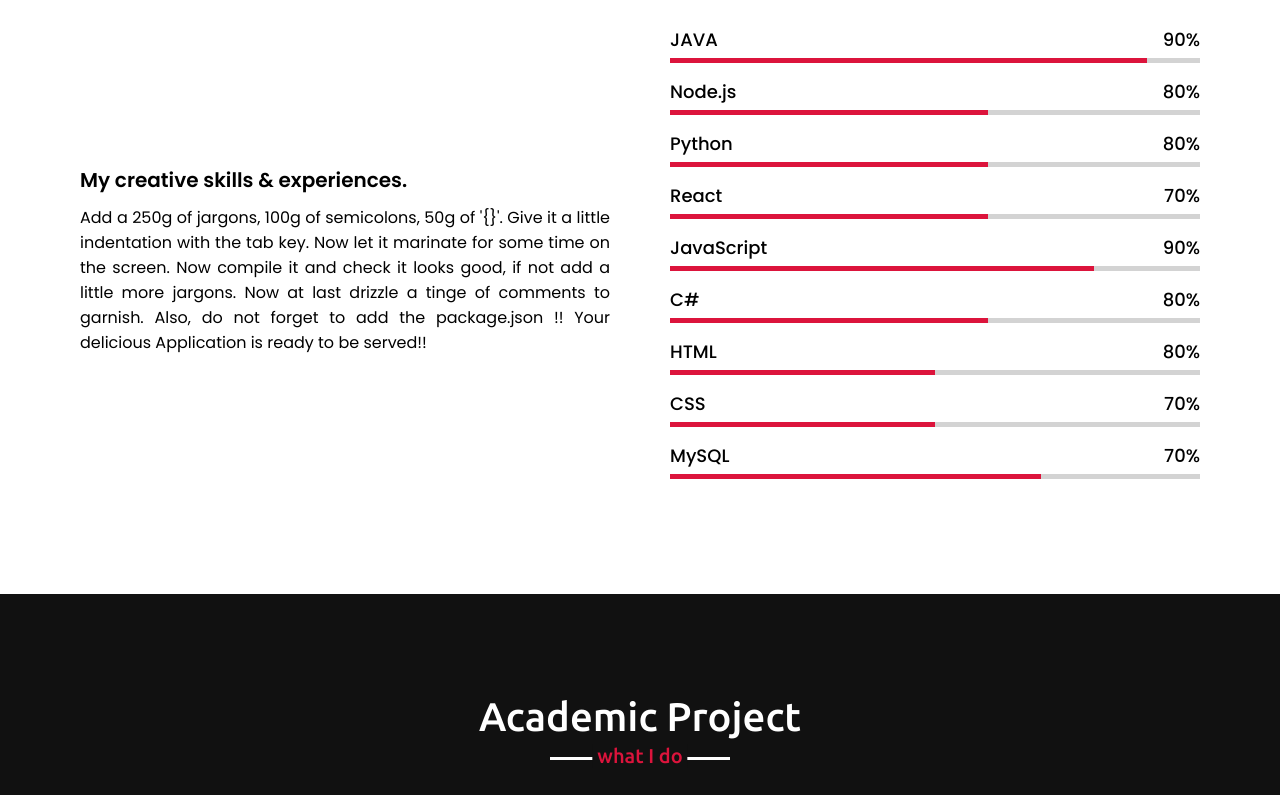
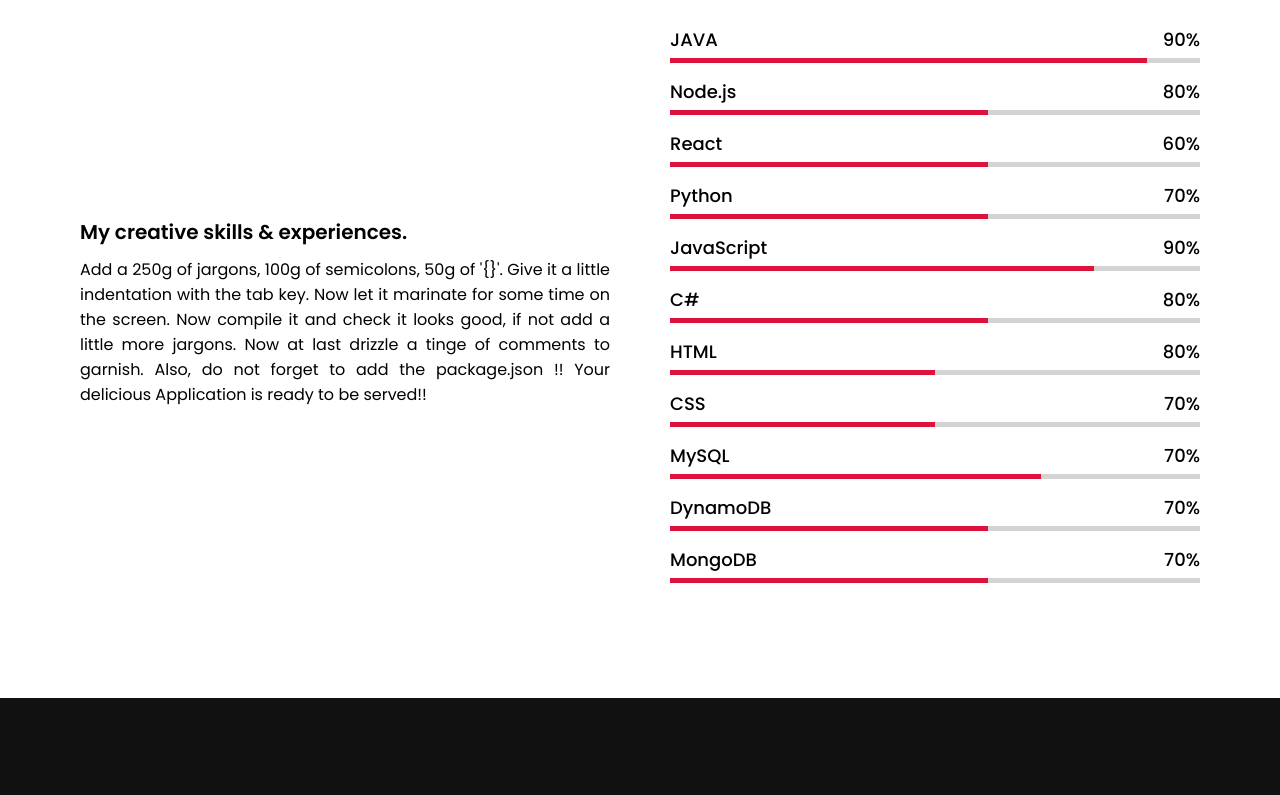
Before and after one commit to rahul0717/Portfolio, a plain HTML site: page index.html in a window 1280 px wide. Shown: the part 2280-3075 px from the top of the page. Drawn offline with nearby package versions, Linux system fonts and the light colour scheme.

Commit message:
Update index.html

```diff
--- a/index.html
+++ b/index.html
@@ -153,15 +153,15 @@
                     </div>
                     <div class="bars">
                         <div class="info">
-                            <span>Python</span>
-                            <span>80%</span>
+                            <span>React</span>
+                            <span>60%</span>
                         </div>
                         <div class="line css">
                         </div>
                     </div>
                     <div class="bars">
                         <div class="info">
-                            <span>React</span>
+                            <span>Python</span>
                             <span>70%</span>
                         </div>
                         <div class="line css">
@@ -205,6 +205,22 @@
                             <span>70%</span>
                         </div>
                         <div class="line mysql">
+                        </div>
+                    </div>
+                    <div class="bars">
+                        <div class="info">
+                            <span>DynamoDB</span>
+                            <span>70%</span>
+                        </div>
+                        <div class="line css">
+                        </div>
+                    </div>
+                    <div class="bars">
+                        <div class="info">
+                            <span>MongoDB</span>
+                            <span>70%</span>
+                        </div>
+                        <div class="line css">
                         </div>
                     </div>
                 </div>
```
